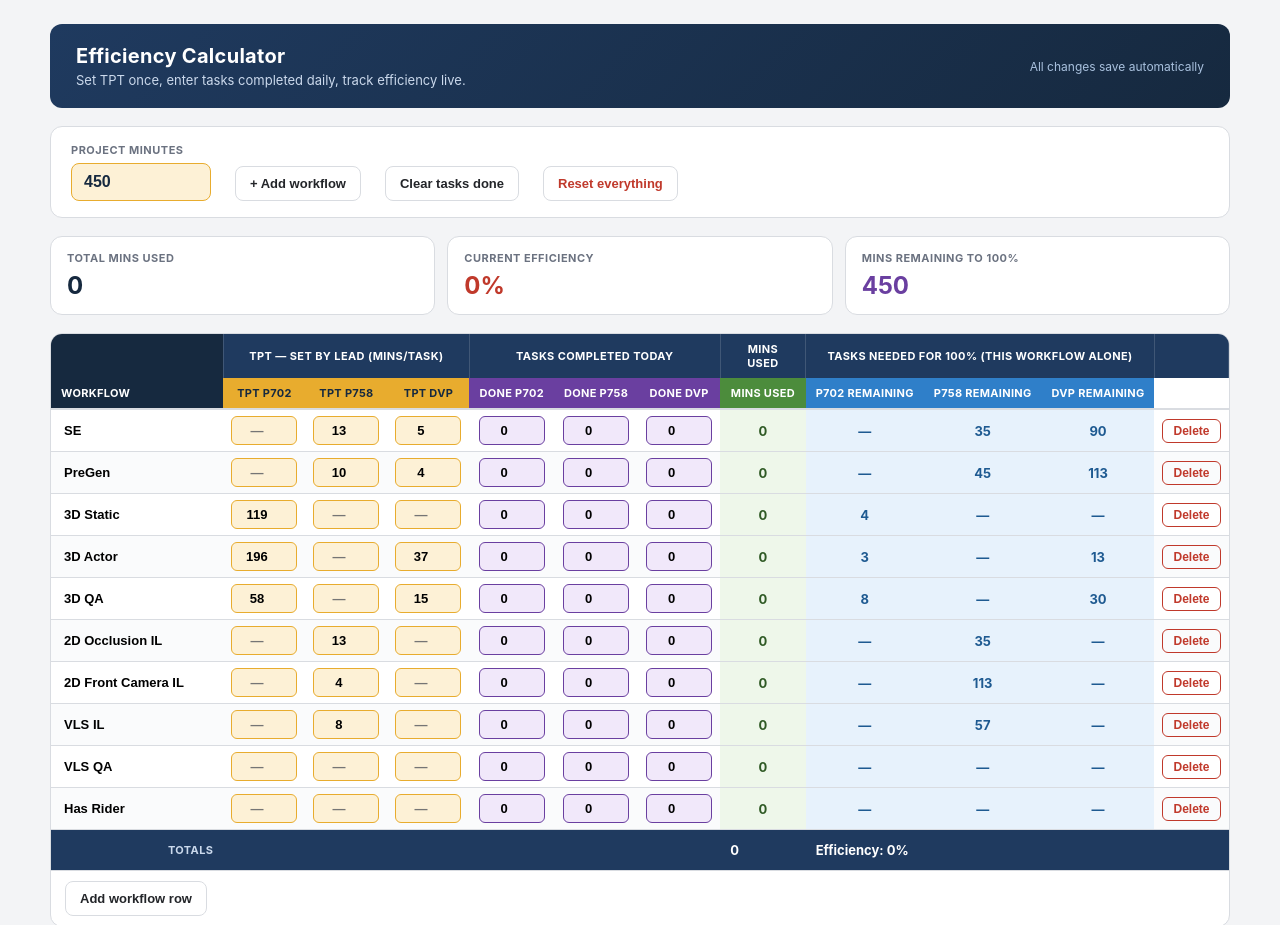
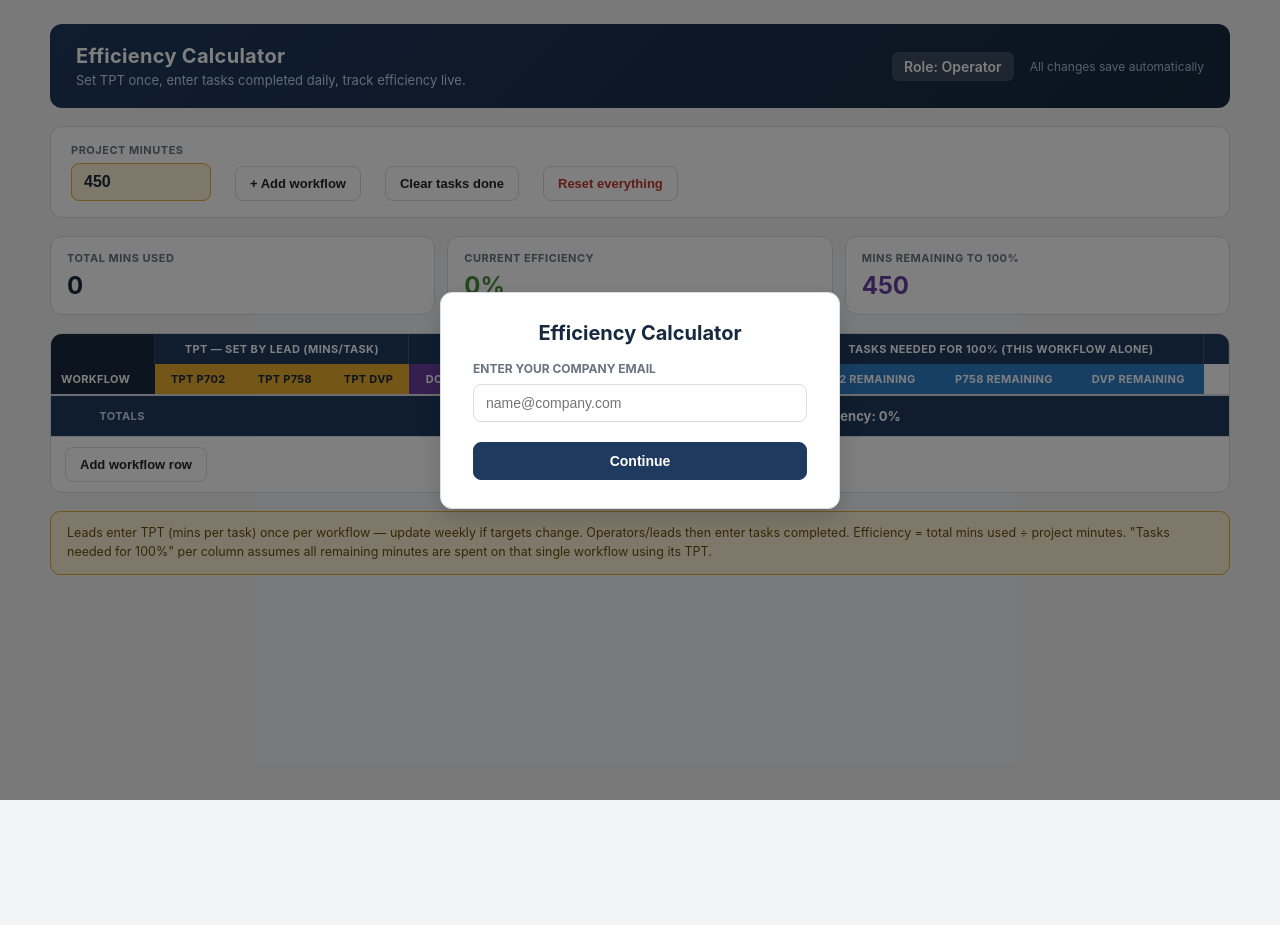
Before and after one commit to ali-bhai1/Efficiecny_Calculator, a plain HTML site: page index.html in a window 1280 px wide. Shown: the top 925 px of the page. After the commit the page ends 800 px from the top, so only its background shows below. Drawn offline with Linux system fonts and the light colour scheme; some icons are missing.

Commit message:
index.html
Added styles and functionality for a login modal, including email input and role display. Updated the workflow table to conditionally show remove buttons based on user role.

```diff
--- a/index.html
+++ b/index.html
@@ -47,6 +47,19 @@
   }
   .header h1{margin:0;font-size:20px;font-weight:700;letter-spacing:.3px;}
   .header p{margin:4px 0 0;font-size:13px;color:#cbd9ec;}
+  .header-right{
+    display:flex;
+    align-items:center;
+    gap:16px;
+  }
+  .role-display{
+    font-size:14px;
+    font-weight:600;
+    color:#fff;
+    background:rgba(255,255,255,0.15);
+    padding:6px 12px;
+    border-radius:6px;
+  }
   .save-status{font-size:12px;color:#a9c1de;}
 
   .controls-bar{
@@ -162,6 +175,7 @@
   }
   td.workflow-cell input:hover{border-color:var(--border);}
   td.workflow-cell input:focus{border-color:var(--navy);background:#fff;outline:none;}
+  td.workflow-cell input[readonly]{border-color:transparent!important;background:transparent!important;cursor:default;}
   input.tpt-input{
     width:66px;
     padding:6px;
@@ -172,6 +186,7 @@
     font-weight:600;
     font-size:13px;
   }
+  input.tpt-input[readonly]{border-color:transparent;background:transparent;cursor:default;}
   input.done-input{
     width:66px;
     padding:6px;
@@ -182,6 +197,7 @@
     font-weight:600;
     font-size:13px;
   }
+  input.done-input[readonly]{border-color:transparent;background:transparent;cursor:default;}
   input.tpt-input:focus, input.done-input:focus{outline:2px solid var(--navy);outline-offset:1px;}
   td.mins-cell{background:var(--green-light);font-weight:700;color:#2f5a25;}
   td.remain-cell{background:var(--blue-light);font-weight:700;color:#1e5a91;}
@@ -214,9 +230,75 @@
     line-height:1.5;
   }
   .sr-only{position:absolute;width:1px;height:1px;overflow:hidden;clip:rect(0,0,0,0);white-space:nowrap;}
+
+  /* Login Modal Styles */
+  .modal-overlay{
+    position:fixed;
+    top:0;
+    left:0;
+    width:100%;
+    height:100%;
+    background:rgba(0,0,0,0.5);
+    display:flex;
+    justify-content:center;
+    align-items:center;
+    z-index:1000;
+  }
+  .modal-card{
+    background:var(--card);
+    border:1px solid var(--border);
+    border-radius:12px;
+    padding:28px 32px;
+    width:100%;
+    max-width:400px;
+    box-shadow:0 10px 25px rgba(0,0,0,0.15);
+  }
+  .modal-card h2{
+    margin:0 0 16px;
+    font-size:20px;
+    color:var(--navy-dark);
+    text-align:center;
+  }
+  .modal-card label{
+    display:block;
+    font-size:12px;
+    font-weight:700;
+    text-transform:uppercase;
+    color:var(--text-mute);
+    margin-bottom:8px;
+  }
+  .modal-card input[type="email"]{
+    width:100%;
+    padding:10px 12px;
+    border:1.5px solid var(--border);
+    border-radius:8px;
+    font-size:14px;
+    margin-bottom:20px;
+  }
+  .modal-card input[type="email"]:focus{
+    outline:2px solid var(--navy);
+    outline-offset:1px;
+  }
+  .modal-card button{
+    width:100%;
+    padding:10px;
+    font-size:14px;
+  }
 </style>
 </head>
 <body>
+
+<div id="loginModal" class="modal-overlay">
+  <div class="modal-card">
+    <h2>Efficiency Calculator</h2>
+    <form id="loginForm">
+      <label for="userEmail">Enter your company email</label>
+      <input type="email" id="userEmail" required placeholder="name@company.com">
+      <button type="submit" class="btn btn-primary">Continue</button>
+    </form>
+  </div>
+</div>
+
 <div class="wrap">
   <h2 class="sr-only">TPT efficiency calculator: enter time-per-task by lead and tasks completed to get live efficiency percentage and tasks remaining to reach 100%.</h2>
 
@@ -225,7 +307,11 @@
       <h1> Efficiency Calculator</h1>
       <p>Set TPT once, enter tasks completed daily, track efficiency live.</p>
     </div>
-    <div class="save-status" id="saveStatus">All changes save automatically</div>
+    <div class="header-right">
+      <div class="role-display" id="roleDisplay">Role: Operator</div>
+      <button class="btn" id="logoutBtn" style="display:none;">Logout</button>
+      <div class="save-status" id="saveStatus">All changes save automatically</div>
+    </div>
   </div>
 
   <div class="controls-bar">
@@ -233,9 +319,9 @@
       <label for="projectMins">Project minutes</label>
       <input type="number" id="projectMins" value="450" min="0" step="1">
     </div>
-    <button class="btn" id="addRowBtn">+ Add workflow</button>
-    <button class="btn" id="resetDoneBtn">Clear tasks done</button>
-    <button class="btn btn-danger" id="resetAllBtn">Reset everything</button>
+    <button class="btn lead-only" id="addRowBtn">+ Add workflow</button>
+    <button class="btn lead-only" id="resetDoneBtn">Clear tasks done</button>
+    <button class="btn btn-danger lead-only" id="resetAllBtn">Reset everything</button>
     <div style="flex:1"></div>
   </div>
 
@@ -264,7 +350,7 @@
             <th colspan="3">Tasks completed today</th>
             <th colspan="1">Mins used</th>
             <th colspan="3">Tasks needed for 100% (this workflow alone)</th>
-            <th></th>
+            <th class="lead-only"></th>
           </tr>
           <tr class="cols">
             <th class="workflow-h">Workflow</th>
@@ -278,7 +364,7 @@
             <th class="remain-h">P702 remaining</th>
             <th class="remain-h">P758 remaining</th>
             <th class="remain-h">DVP remaining</th>
-            <th></th>
+            <th class="lead-only"></th>
           </tr>
         </thead>
         <tbody id="tbody"></tbody>
@@ -288,12 +374,12 @@
             <td colspan="6"></td>
             <td id="footMins">0</td>
             <td colspan="3" id="footEff">Efficiency: 0%</td>
-            <td></td>
+            <td class="lead-only"></td>
           </tr>
         </tfoot>
       </table>
     </div>
-    <div class="add-row-bar">
+    <div class="add-row-bar lead-only">
       <button class="btn" id="addRowBtn2"><i class="ti ti-plus" aria-hidden="true"></i> Add workflow row</button>
     </div>
   </div>
@@ -304,6 +390,19 @@
 </div>
 
 <script>
+const LEAD_EMAILS = [
+  "tejaswini.jadhav@imerit.net",
+  "pavan.rav@imerit.net",
+  "kavya.h@imerit.net",
+  "yutikh.js@imerit.net",
+  "keshav.r@imerit.net",
+  "shaikh.mh@imerit.net",
+  "doulatbaji.v@imerit.net",
+  "hariharasudhan.m@imerit.net",
+  "ibrahim.d@imerit.net",
+  "sarath_ch@imerit.net"
+];
+
 const DEFAULT_WORKFLOWS = [
   {name:"SE", tptP702:null, tptP758:13, tptDVP:5, doneP702:0, doneP758:0, doneDVP:0},
   {name:"PreGen", tptP702:null, tptP758:10, tptDVP:4, doneP702:0, doneP758:0, doneDVP:0},
@@ -322,16 +421,19 @@ let state = {
   rows: JSON.parse(JSON.stringify(DEFAULT_WORKFLOWS))
 };
 
+let currentUserRole = null;
+
 const STORAGE_KEY = "tpt-calculator-state";
+const AUTH_KEY = "tpt-calculator-auth";
 let saveTimer = null;
 
 function scheduleSave(){
   const el = document.getElementById("saveStatus");
   el.textContent = "Saving…";
   clearTimeout(saveTimer);
-  saveTimer = setTimeout(async () => {
+  saveTimer = setTimeout(() => {
     try{
-      await window.storage.set(STORAGE_KEY, JSON.stringify(state), false);
+      localStorage.setItem(STORAGE_KEY, JSON.stringify(state));
       el.textContent = "All changes saved";
     }catch(e){
       el.textContent = "Couldn't save — changes are still visible this session";
@@ -339,11 +441,11 @@ function scheduleSave(){
   }, 400);
 }
 
-async function loadState(){
+function loadState(){
   try{
-    const result = await window.storage.get(STORAGE_KEY, false);
-    if(result && result.value){
-      const parsed = JSON.parse(result.value);
+    const result = localStorage.getItem(STORAGE_KEY);
+    if(result){
+      const parsed = JSON.parse(result);
       if(parsed && Array.isArray(parsed.rows) && parsed.rows.length){
         state = parsed;
       }
@@ -351,8 +453,63 @@ async function loadState(){
   }catch(e){
     // no saved state yet, use defaults
   }
+}
+
+function checkAuth(){
+  const savedEmail = localStorage.getItem(AUTH_KEY);
+  if(savedEmail){
+    setRole(savedEmail);
+    document.getElementById("loginModal").style.display = "none";
+  } else {
+    document.getElementById("loginModal").style.display = "flex";
+  }
+}
+
+function setRole(email){
+  const cleanEmail = email.trim().toLowerCase();
+  const isLead = LEAD_EMAILS.some(e => e.toLowerCase() === cleanEmail);
+  currentUserRole = isLead ? "Lead" : "Operator";
+
+  document.getElementById("roleDisplay").textContent = "Role: " + currentUserRole;
+  document.getElementById("logoutBtn").style.display = "block";
+
+  applyPermissions();
   render();
 }
+
+function applyPermissions(){
+  const isLead = currentUserRole === "Lead";
+
+  document.querySelectorAll(".lead-only").forEach(el => {
+    el.style.display = isLead ? "" : "none";
+  });
+
+  const projectMinsInput = document.getElementById("projectMins");
+  if(isLead){
+    projectMinsInput.removeAttribute("readonly");
+  } else {
+    projectMinsInput.setAttribute("readonly", "readonly");
+  }
+}
+
+document.getElementById("loginForm").addEventListener("submit", (e) => {
+  e.preventDefault();
+  const email = document.getElementById("userEmail").value.trim();
+  if(email){
+    localStorage.setItem(AUTH_KEY, email);
+    setRole(email);
+    document.getElementById("loginModal").style.display = "none";
+  }
+});
+
+document.getElementById("logoutBtn").addEventListener("click", () => {
+  localStorage.removeItem(AUTH_KEY);
+  currentUserRole = null;
+  document.getElementById("userEmail").value = "";
+  document.getElementById("logoutBtn").style.display = "none";
+  document.getElementById("roleDisplay").textContent = "Role: Operator";
+  document.getElementById("loginModal").style.display = "flex";
+});
 
 function fmt(n){
   if(n === null || n === undefined || isNaN(n)) return "";
@@ -382,6 +539,7 @@ function render(){
   tbody.innerHTML = "";
 
   const {totalMins, efficiency, minsRemaining} = computeTotals();
+  const isLead = currentUserRole === "Lead";
 
   state.rows.forEach((row, i) => {
     const rowMins = computeRowMins(row);
@@ -392,10 +550,10 @@ function render(){
     const remainDVP = row.tptDVP ? Math.ceil(minsRemaining / row.tptDVP) : null;
 
     tr.innerHTML = `
-      <td class="workflow-cell"><input type="text" value="${escapeHtml(row.name)}" data-idx="${i}" data-field="name"></td>
-      <td><input type="number" class="tpt-input" min="0" step="0.1" value="${row.tptP702 ?? ""}" data-idx="${i}" data-field="tptP702" placeholder="—"></td>
-      <td><input type="number" class="tpt-input" min="0" step="0.1" value="${row.tptP758 ?? ""}" data-idx="${i}" data-field="tptP758" placeholder="—"></td>
-      <td><input type="number" class="tpt-input" min="0" step="0.1" value="${row.tptDVP ?? ""}" data-idx="${i}" data-field="tptDVP" placeholder="—"></td>
+      <td class="workflow-cell"><input type="text" value="${escapeHtml(row.name)}" data-idx="${i}" data-field="name" ${isLead ? '' : 'readonly'}></td>
+      <td><input type="number" class="tpt-input" min="0" step="0.1" value="${row.tptP702 ?? ""}" data-idx="${i}" data-field="tptP702" placeholder="—" ${isLead ? '' : 'readonly'}></td>
+      <td><input type="number" class="tpt-input" min="0" step="0.1" value="${row.tptP758 ?? ""}" data-idx="${i}" data-field="tptP758" placeholder="—" ${isLead ? '' : 'readonly'}></td>
+      <td><input type="number" class="tpt-input" min="0" step="0.1" value="${row.tptDVP ?? ""}" data-idx="${i}" data-field="tptDVP" placeholder="—" ${isLead ? '' : 'readonly'}></td>
       <td><input type="number" class="done-input" min="0" step="1" value="${row.doneP702 ?? 0}" data-idx="${i}" data-field="doneP702"></td>
       <td><input type="number" class="done-input" min="0" step="1" value="${row.doneP758 ?? 0}" data-idx="${i}" data-field="doneP758"></td>
       <td><input type="number" class="done-input" min="0" step="1" value="${row.doneDVP ?? 0}" data-idx="${i}" data-field="doneDVP"></td>
@@ -403,7 +561,7 @@ function render(){
       <td class="remain-cell ${minsRemaining<=0?'done':''}">${remainP702 === null ? "—" : (minsRemaining<=0?"Done":remainP702)}</td>
       <td class="remain-cell ${minsRemaining<=0?'done':''}">${remainP758 === null ? "—" : (minsRemaining<=0?"Done":remainP758)}</td>
       <td class="remain-cell ${minsRemaining<=0?'done':''}">${remainDVP === null ? "—" : (minsRemaining<=0?"Done":remainDVP)}</td>
-      <td class="remove-cell"><button class="remove-btn" data-idx="${i}" aria-label="Remove ${escapeHtml(row.name)}" title="Delete this workflow">Delete</button></td>
+      ${isLead ? `<td class="remove-cell"><button class="remove-btn" data-idx="${i}" aria-label="Remove ${escapeHtml(row.name)}" title="Delete this workflow">Delete</button></td>` : ''}
     `;
     tbody.appendChild(tr);
   });
@@ -478,6 +636,7 @@ document.getElementById("resetAllBtn").addEventListener("click", () => {
 });
 
 loadState();
+checkAuth();
 </script>
 <link rel="stylesheet" href="https://cdnjs.cloudflare.com/ajax/libs/tabler-icons/2.47.0/iconfont/tabler-icons.min.css">
 </body>
```
